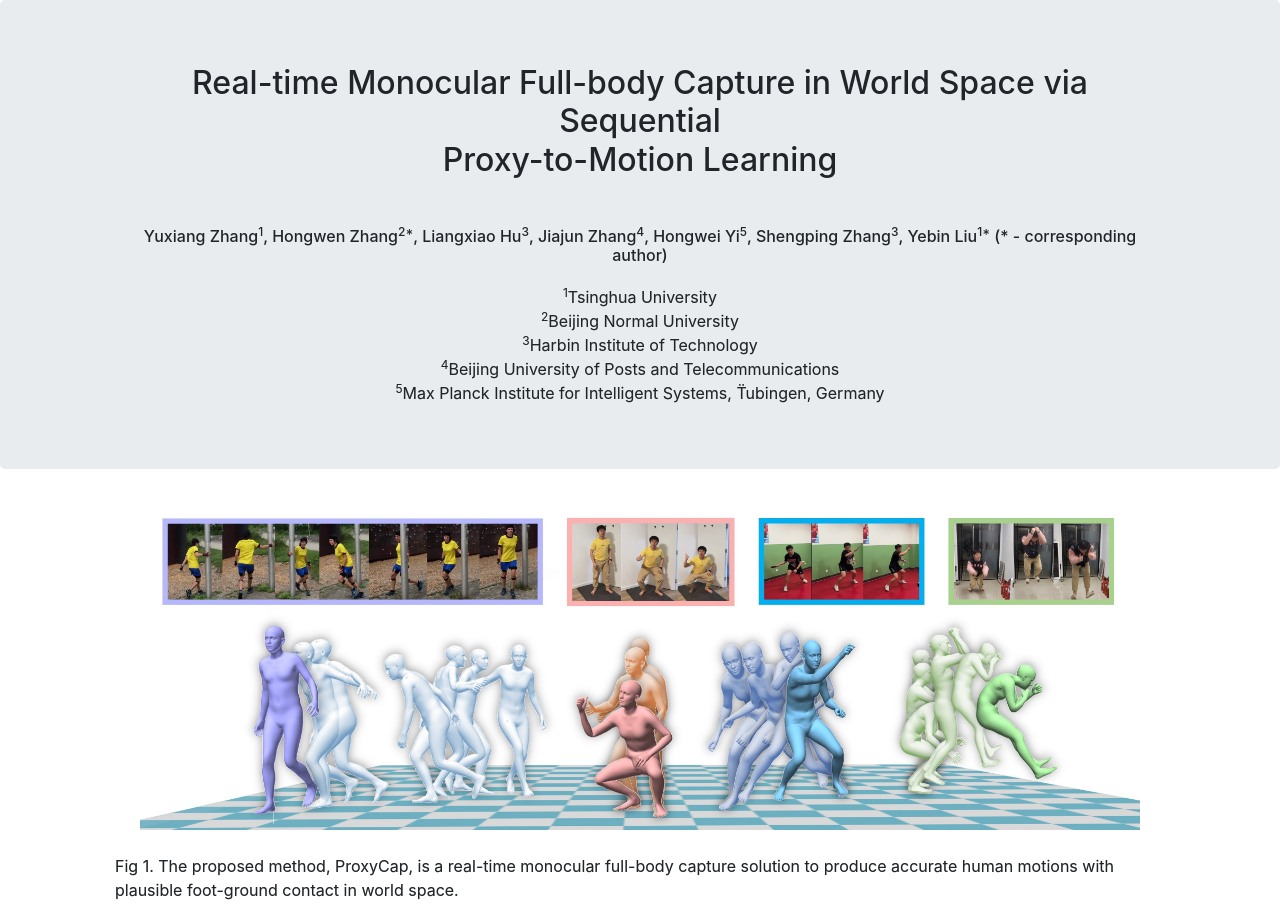
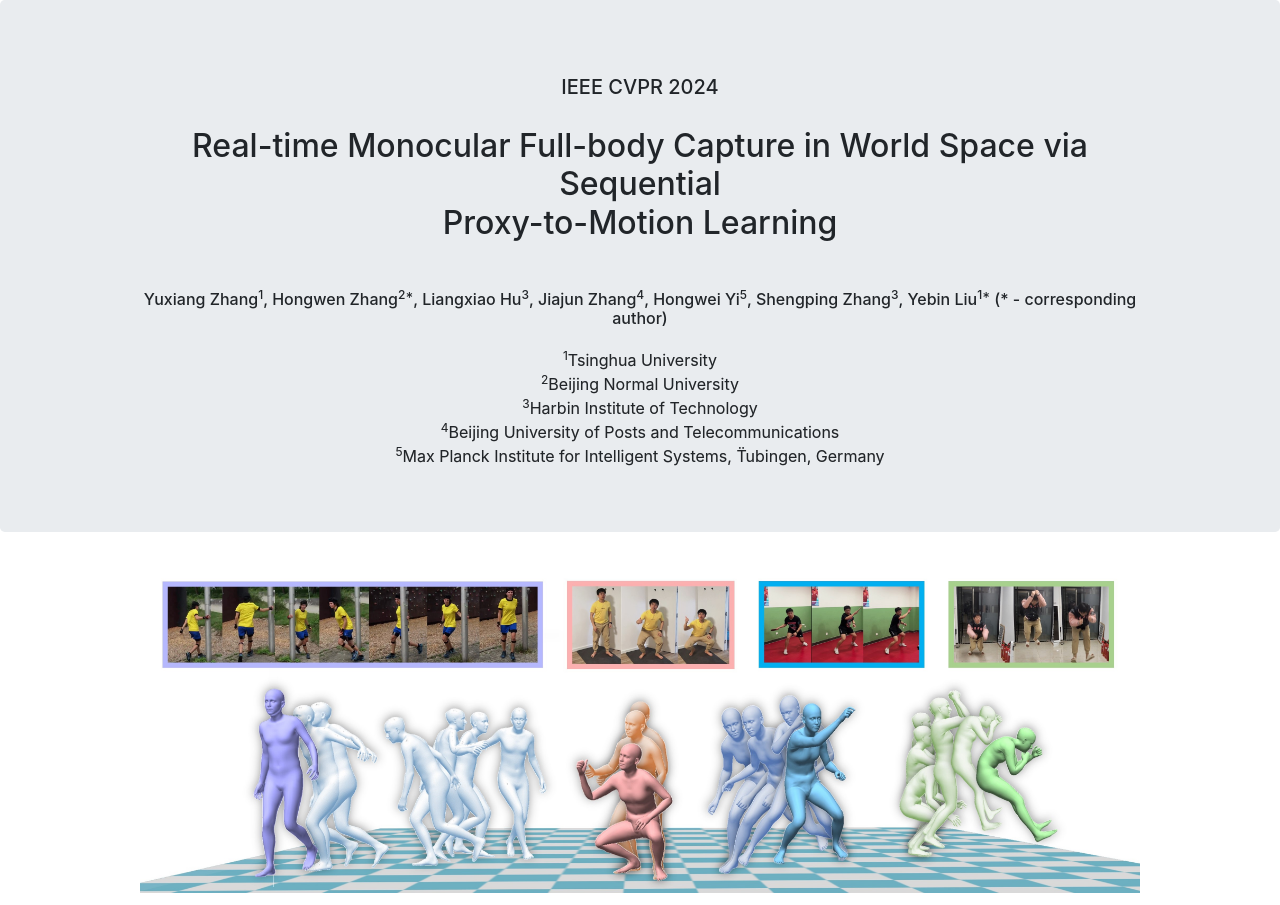
Before and after one commit to zhangyux15/ProxyCapV2, a plain HTML site: page index.html in a window 1280 px wide. Shown: the top 905 px of the page. Drawn offline with Linux system fonts and the light colour scheme.

Commit message:
Update index.html

```diff
--- a/index.html
+++ b/index.html
@@ -15,7 +15,7 @@
     <div class="container">
       <div class="row">
         <div class="col-12">
-          <!-- <h5 class="text-center">IEEE CVPR 2024</h5> -->
+          <h5 class="text-center">IEEE CVPR 2024</h5>
           <h2 class="text-center">Real-time Monocular Full-body Capture in World Space via Sequential<br/>Proxy-to-Motion Learning</h1>
           <p class="text-center">&nbsp;</p>
           <h6 class="text-center">Yuxiang Zhang<sup>1</sup>, Hongwen Zhang<sup>2*</sup>, Liangxiao Hu<sup>3</sup>, Jiajun Zhang<sup>4</sup>,
```
